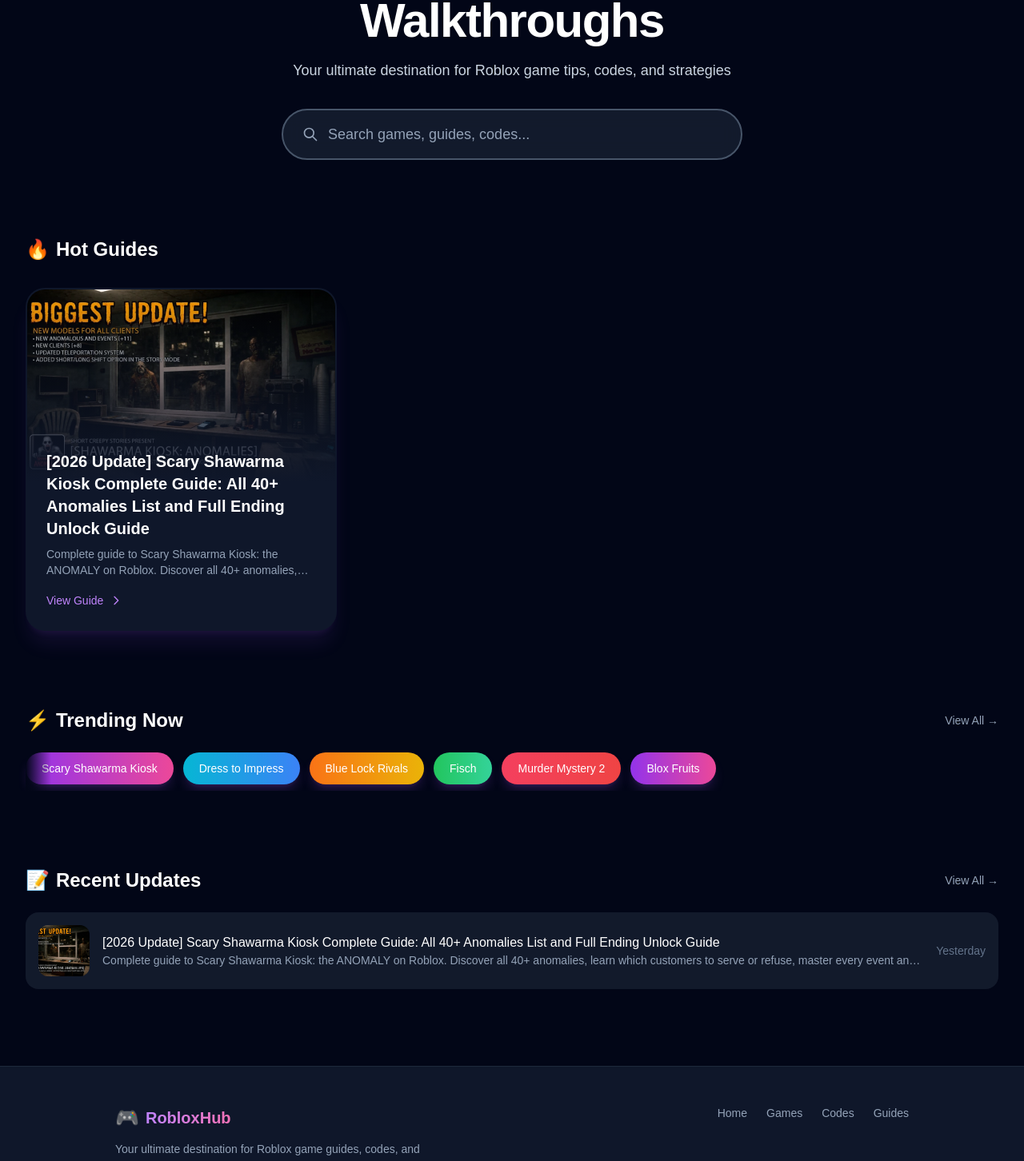
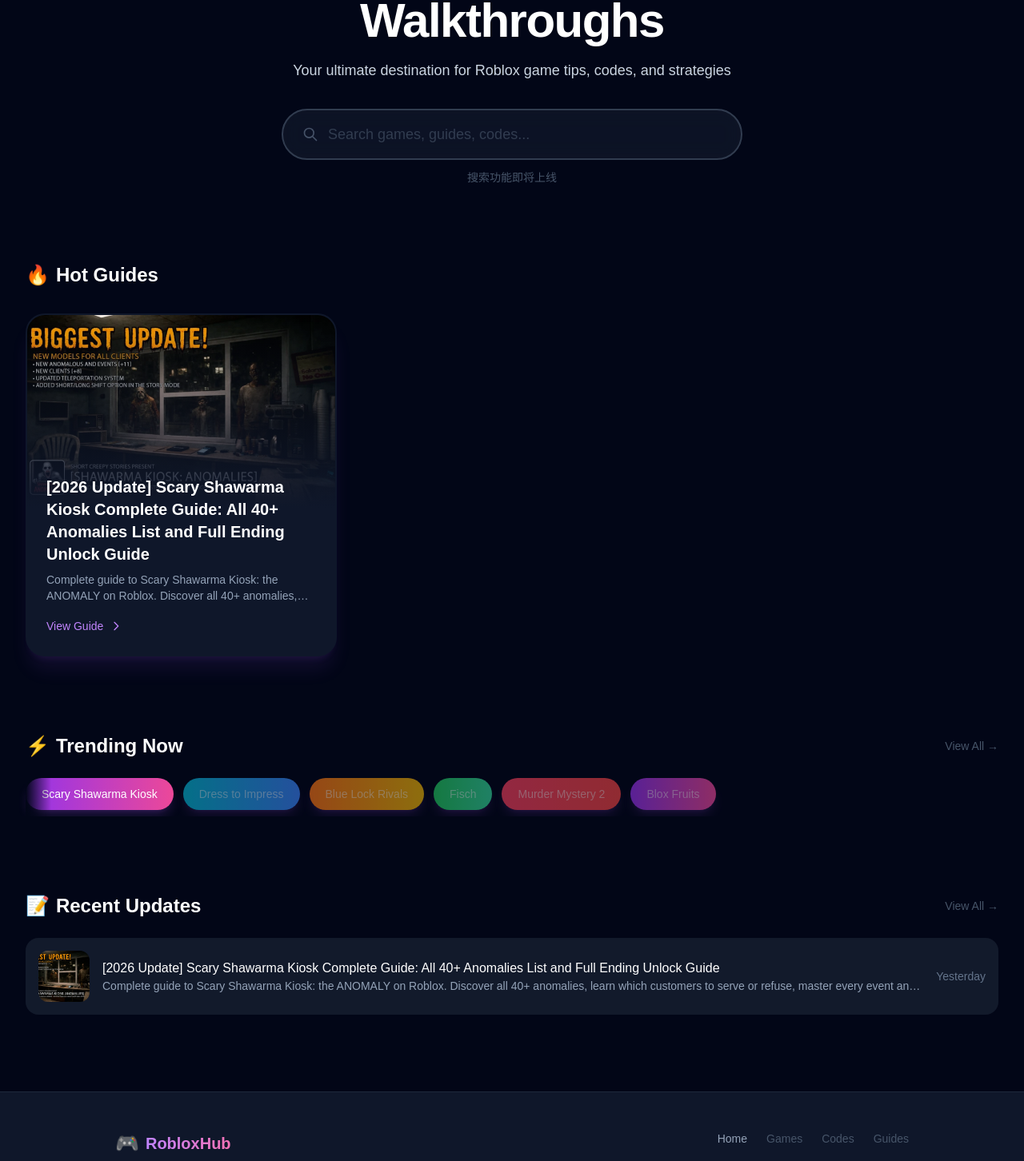
Before and after one commit to pang3fan-creator/RobloxHub, a Next.js app: page /en in a window 1280 px wide. Shown: the part 160-1612 px from the top of the page at 80% size. Built offline with nearby package versions, Linux system fonts and the light colour scheme.

Commit message:
feat: 添加禁用状态支持到导航项和搜索功能，更新相关组件以反映状态

```diff
--- a/src/components/FloatingNav.tsx
+++ b/src/components/FloatingNav.tsx
@@ -8,6 +8,7 @@
   label: string;
   href: string;
   icon: string;
+  disabled?: boolean;
 }
 
 /**
@@ -33,10 +34,10 @@
   // Navigation items
   const navItems: NavItem[] = [
     { label: t('home'), href: `/${locale}`, icon: '🏠' },
-    { label: t('games'), href: '#', icon: '🎮' },
-    { label: t('codes'), href: '#', icon: '🎁' },
-    { label: t('guides'), href: '#', icon: '📖' },
-    { label: t('settings'), href: '#', icon: '⚙️' },
+    { label: t('games'), href: '#', icon: '🎮', disabled: true },
+    { label: t('codes'), href: '#', icon: '🎁', disabled: true },
+    { label: t('guides'), href: '#', icon: '📖', disabled: true },
+    { label: t('settings'), href: '#', icon: '⚙️', disabled: true },
   ];
 
   // Hide/show on scroll
@@ -150,6 +151,19 @@
                 {navItems.map((item, index) => {
                   const isActive = pathname === item.href;
 
+                  if (item.disabled) {
+                    return (
+                      <button
+                        key={`${item.label}-${index}`}
+                        disabled
+                        className="group flex flex-col items-center gap-2 p-4 rounded-2xl border min-w-[120px] bg-slate-800/30 border-slate-700 text-slate-600 cursor-not-allowed opacity-50"
+                      >
+                        <span className="text-3xl filter grayscale">{item.icon}</span>
+                        <span className="text-sm font-medium">{item.label}</span>
+                      </button>
+                    );
+                  }
+
                   return (
                     <a
                       key={`${item.label}-${index}`}
--- a/src/components/Footer.tsx
+++ b/src/components/Footer.tsx
@@ -15,9 +15,9 @@
 
   const navLinks = [
     { label: t('home'), href: `/${locale}` },
-    { label: t('games'), href: '#' },
-    { label: t('codes'), href: '#' },
-    { label: t('guides'), href: '#' },
+    { label: t('games'), href: '#', disabled: true },
+    { label: t('codes'), href: '#', disabled: true },
+    { label: t('guides'), href: '#', disabled: true },
   ];
 
   const currentYear = new Date().getFullYear();
@@ -45,7 +45,15 @@
 
           {/* Navigation Links */}
           <nav className="flex flex-wrap gap-6">
-            {navLinks.map((link) => (
+            {navLinks.map((link) =>
+              (link as any).disabled ? (
+                <span
+                  key={link.label}
+                  className="text-sm text-slate-600 cursor-not-allowed"
+                >
+                  {link.label}
+                </span>
+              ) : (
                 <a
                   key={link.label}
                   href={link.href}
@@ -53,7 +61,8 @@
                 >
                   {link.label}
                 </a>
-            ))}
+              )
+            )}
           </nav>
         </div>
 
--- a/src/components/HeroSearch.tsx
+++ b/src/components/HeroSearch.tsx
@@ -1,7 +1,6 @@
 'use client';
 
 import { useState } from 'react';
-import { useRouter } from 'next/navigation';
 import { useTranslations } from 'next-intl';
 
 interface HeroSearchProps {
@@ -10,15 +9,11 @@
 
 export function HeroSearch({ locale }: HeroSearchProps) {
   const t = useTranslations('home.search');
-  const router = useRouter();
-  const [query, setQuery] = useState('');
   const [isFocused, setIsFocused] = useState(false);
 
   const handleSubmit = (e: React.FormEvent) => {
     e.preventDefault();
-    if (query.trim()) {
-      router.push(`/${locale}/search?q=${encodeURIComponent(query.trim())}`);
-    }
+    // 搜索功能暂时禁用
   };
 
   return (
@@ -29,9 +24,10 @@
           bg-slate-800/60 backdrop-blur-md
           border-2 rounded-full
           transition-all duration-300
+          opacity-70 cursor-not-allowed
           ${isFocused
             ? 'border-transparent bg-gradient-to-r from-purple-500 via-cyan-500 to-pink-500 p-[2px] scale-105'
-            : 'border-slate-600 hover:border-slate-500'
+            : 'border-slate-600'
           }
         `}
       >
@@ -40,7 +36,7 @@
         `}>
           {/* Search Icon */}
           <svg
-            className={`w-5 h-5 text-slate-400 flex-shrink-0 transition-transform ${isFocused ? 'animate-bounce-subtle' : ''}`}
+            className="w-5 h-5 text-slate-500 flex-shrink-0"
             fill="none"
             stroke="currentColor"
             viewBox="0 0 24 24"
@@ -56,25 +52,13 @@
           {/* Input */}
           <input
             type="text"
-            value={query}
-            onChange={(e) => setQuery(e.target.value)}
-            onFocus={() => setIsFocused(true)}
-            onBlur={() => setIsFocused(false)}
+            disabled
             placeholder={t('placeholder')}
-            className="flex-1 bg-transparent text-white placeholder-slate-400 outline-none text-lg"
+            className="flex-1 bg-transparent text-slate-500 placeholder-slate-600 outline-none text-lg cursor-not-allowed"
           />
-
-          {/* Search Button */}
-          {query && (
-            <button
-              type="submit"
-              className="px-4 py-2 bg-purple-600 hover:bg-purple-500 text-white text-sm font-medium rounded-full transition-colors"
-            >
-              {t('button')}
-            </button>
-          )}
         </div>
       </div>
+      <p className="text-center text-slate-600 text-sm mt-3">搜索功能即将上线</p>
     </form>
   );
 }
--- a/src/components/RecentUpdates.tsx
+++ b/src/components/RecentUpdates.tsx
@@ -32,12 +32,9 @@
           <span>📝</span>
           {t('title')}
         </h2>
-        <Link
-          href={`/${locale}/games`}
-          className="text-slate-400 hover:text-purple-400 text-sm font-medium transition-colors"
-        >
+        <span className="text-slate-600 text-sm font-medium cursor-not-allowed">
           {t('viewAll')} →
-        </Link>
+        </span>
       </div>
 
       {/* Updates List */}
--- a/src/components/TrendingNow.tsx
+++ b/src/components/TrendingNow.tsx
@@ -22,6 +22,9 @@
 export function TrendingNow({ locale, games }: TrendingNowProps) {
   const t = useTranslations('home.trending');
 
+  // 现有游戏列表 - 只有这些游戏的链接是有效的
+  const existingGames = new Set(['scary-shawarma-kiosk']);
+
   return (
     <section className="py-12">
       {/* Header */}
@@ -30,12 +33,9 @@
           <span>⚡</span>
           {t('title')}
         </h2>
-        <Link
-          href={`/${locale}/games`}
-          className="text-slate-400 hover:text-purple-400 text-sm font-medium transition-colors"
-        >
+        <span className="text-slate-600 text-sm font-medium cursor-not-allowed">
           {t('viewAll')} →
-        </Link>
+        </span>
       </div>
 
       {/* Scrollable Tags */}
@@ -45,7 +45,10 @@
 
         {/* Tags container */}
         <div className="flex gap-3 overflow-x-auto pb-2 scrollbar-hide -mx-2 px-2">
-          {games.map((game, index) => (
+          {games.map((game, index) => {
+            const isGameExist = existingGames.has(game.slug);
+
+            return isGameExist ? (
               <Link
                 key={game.slug}
                 href={`/${locale}/games/${game.slug}`}
@@ -61,7 +64,21 @@
               >
                 {game.name}
               </Link>
-          ))}
+            ) : (
+              <span
+                key={game.slug}
+                className={`
+                  flex-shrink-0 px-5 py-2.5 rounded-full
+                  bg-gradient-to-r ${gradients[index % gradients.length]}
+                  text-white/50 font-medium text-sm
+                  shadow-lg shadow-purple-500/20
+                  cursor-not-allowed opacity-60
+                `}
+              >
+                {game.name}
+              </span>
+            );
+          })}
         </div>
 
         {/* Right fade */}
```
Lines whose indentation alone changed are shown as unchanged.
